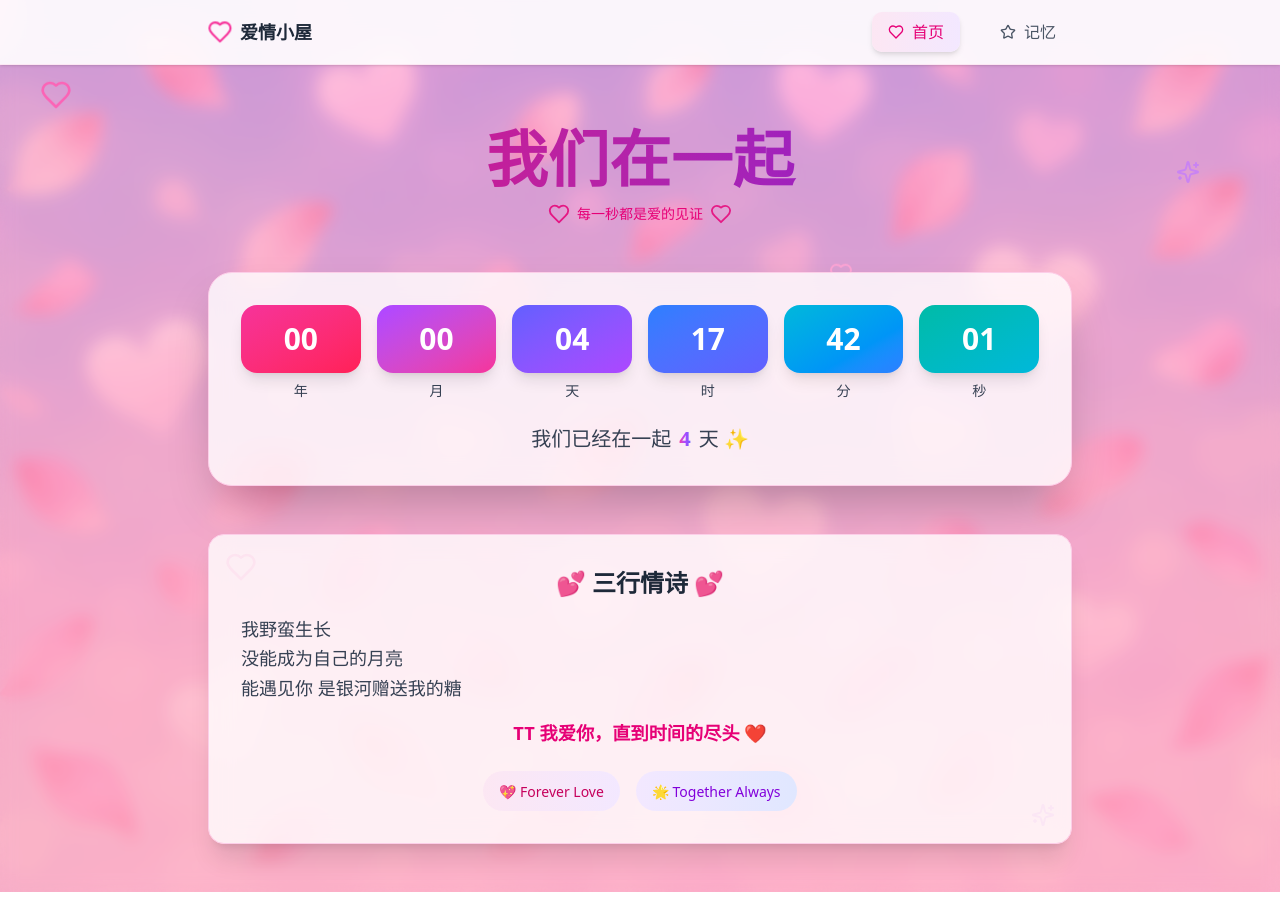
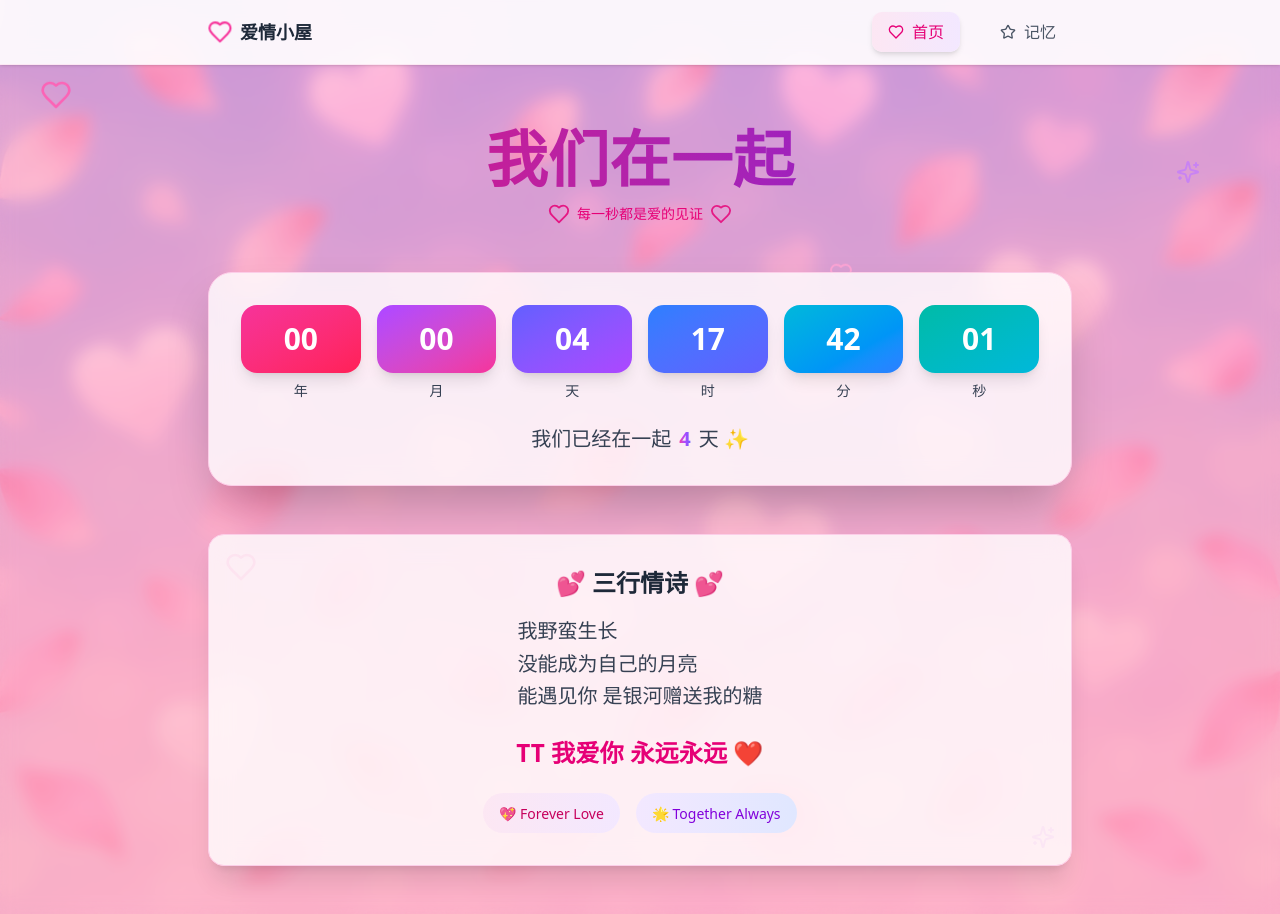
Before and after one commit to augenstern326/love-website, a React (Vite) app: page / in a window 1280 px wide. Before the commit the page ends 892 px from the top, so only its background shows below. Built offline with nearby package versions, Linux system fonts and the light colour scheme.

Commit message:
no message

```diff
--- a/src/pages/Home/Home.jsx
+++ b/src/pages/Home/Home.jsx
@@ -243,20 +243,41 @@ const Home = () => {
               animate={{ opacity: 1 }}
               transition={{ delay: 1, duration: 0.8 }}
             >
-              <p className="text-base md:text-lg text-gray-700 leading-relaxed mb-4 text-left">
+              {/* 三行情诗 - 居中布局但文字左对齐 */}
+              <div className="flex justify-center mb-6">
+                <motion.p
+                  className="text-lg md:text-xl text-gray-700 leading-relaxed font-normal text-left"
+                  initial={{ opacity: 0, y: 20 }}
+                  animate={{ opacity: 1, y: 0 }}
+                  transition={{ delay: 1.2, duration: 0.8 }}
+                >
                   我野蛮生长
                   <br/>
                   没能成为自己的月亮
                   <br/>
                   能遇见你 是银河赠送我的糖
-              </p>
+                </motion.p>
+              </div>
+
+              {/* 爱的宣言 - 居中显示 */}
+              <div className="text-center">
                 <motion.p
-                className="text-pink-600 font-semibold text-lg"
-                animate={{ scale: [1, 1.02, 1] }}
-                transition={{ duration: 2, repeat: Infinity, ease: "easeInOut" }}
+                  className="text-pink-600 font-semibold text-xl md:text-2xl"
+                  initial={{ opacity: 0, y: 20 }}
+                  animate={{
+                    opacity: 1,
+                    y: 0,
+                    scale: [1, 1.02, 1]
+                  }}
+                  transition={{
+                    opacity: { delay: 1.4, duration: 0.8 },
+                    y: { delay: 1.4, duration: 0.8 },
+                    scale: { duration: 2, repeat: Infinity, ease: "easeInOut" }
+                  }}
                 >
-                TT 我爱你，直到时间的尽头 ❤️
+                  TT 我爱你 永远永远 ❤️
                 </motion.p>
+              </div>
             </motion.div>
 
             {/* 额外的浪漫元素 */}
--- a/src/pages/MemoryPage/MemoryPage.jsx
+++ b/src/pages/MemoryPage/MemoryPage.jsx
@@ -1,6 +1,17 @@
 import React, { useState, useEffect, useCallback } from 'react'
 import { motion, AnimatePresence } from 'framer-motion'
-import { Heart, Sparkles, ChevronLeft, ChevronRight, MapPin, Calendar, Camera, ImageIcon } from 'lucide-react'
+import {
+    Heart,
+    Sparkles,
+    ChevronLeft,
+    ChevronRight,
+    MapPin,
+    Calendar,
+    Camera,
+    ImageIcon,
+    Gift,
+    CalendarHeart, Cloud
+} from 'lucide-react'
 import romanticBg from '../../assets/romantic-background.png'
 
 // 图片预加载 Hook
@@ -42,7 +53,7 @@ const MemoryPage = () => {
             location: "中央公园",
             description: "",
             category: "特别日子",
-            images: ["img/20250606.jpg", "img/20250610.jpg"] // 支持多张图片
+            images: ["img/20250606.jpg"] // 支持多张图片
         },
         {
             id: 2,
@@ -51,7 +62,7 @@ const MemoryPage = () => {
             location: "狮山公园",
             description: "",
             category: "约会",
-            images: ["img/20250610.jpg", "img/20250610-2.jpg", "img/20250610-3.jpg"]
+            images: ["img/20250610.jpg"]
         },
         {
             id: 3,
@@ -69,12 +80,12 @@ const MemoryPage = () => {
     const { loadedImages, failedImages } = useImagePreloader(allImageUrls)
 
     const categories = [
-        { key: 'all', label: '全部回忆', icon: Heart },
+        { key: 'all', label: '全部回忆', icon: Cloud },
         { key: '约会', label: '约会', icon: Heart },
         { key: '旅行', label: '旅行', icon: Camera },
         { key: '特别日子', label: '特别日子', icon: Sparkles },
-        { key: '日常', label: '日常', icon: Heart },
-        { key: '礼物', label: '礼物', icon: Heart }
+        { key: '日常', label: '日常', icon: CalendarHeart },
+        { key: '礼物', label: '礼物', icon: Gift }
     ]
 
     const filteredMemories = activeCategory === 'all'
```
Lines whose indentation alone changed are shown as unchanged.
